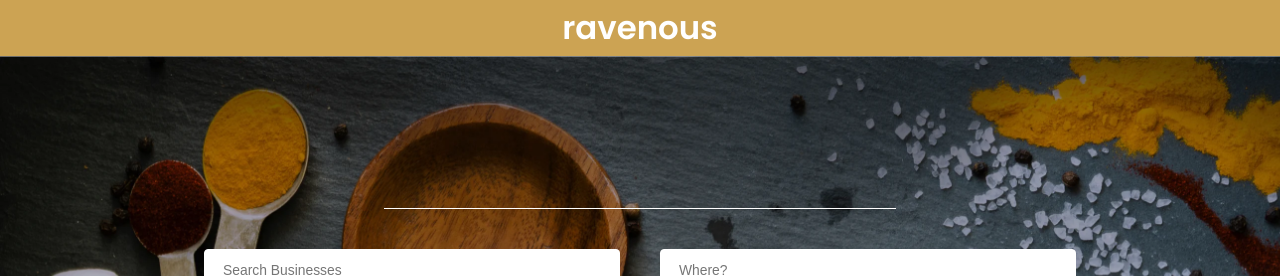
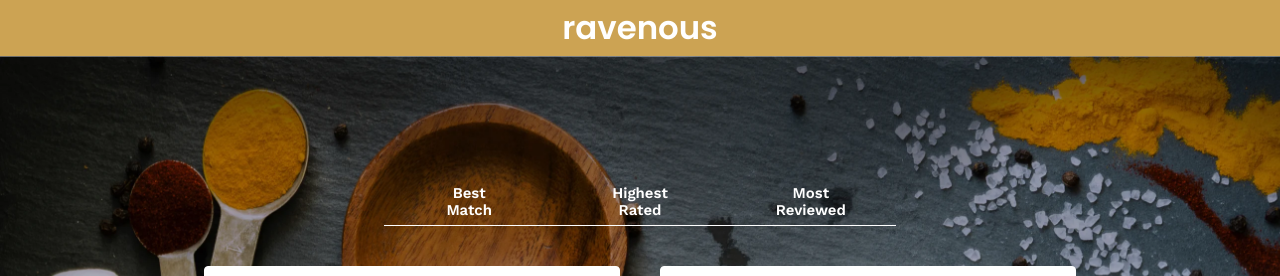
Before and after one commit to lucitemple/ravenous, a React (Create React App) app: page / in a window 1280 px wide. Shown: the top 276 px of the page. Built offline with nearby package versions, Linux system fonts and the light colour scheme.

Commit message:
Fix display of search options

```diff
--- a/src/components/SearchBar/SearchBar.js
+++ b/src/components/SearchBar/SearchBar.js
@@ -8,10 +8,20 @@ const sortByOptions = {
 };
 
 export default class SearchBar extends React.Component {
+constructor(props) {
+  super(props);
+  this.state = {
+    term: '',
+    location: '',
+    sortBy: 'best_match',
+  }
+}
+
+
   renderSortByOptions() {
     return Object.keys(sortByOptions).map((sortByOption) => {
       let sortByOptionValue = sortByOptions[sortByOption];
-      return <li key={sortByOptionValue}></li>;
+      return <li key={sortByOptionValue}>{sortByOption}</li>;
     });
   }
 
@@ -26,7 +36,7 @@ export default class SearchBar extends React.Component {
           <input placeholder="Where?" />
         </div>
         <div className="SearchBar-submit">
-          <a href="#">Let's Go</a>
+          <a href="http://">Let's Go</a>
         </div>
       </div>
     );
```
